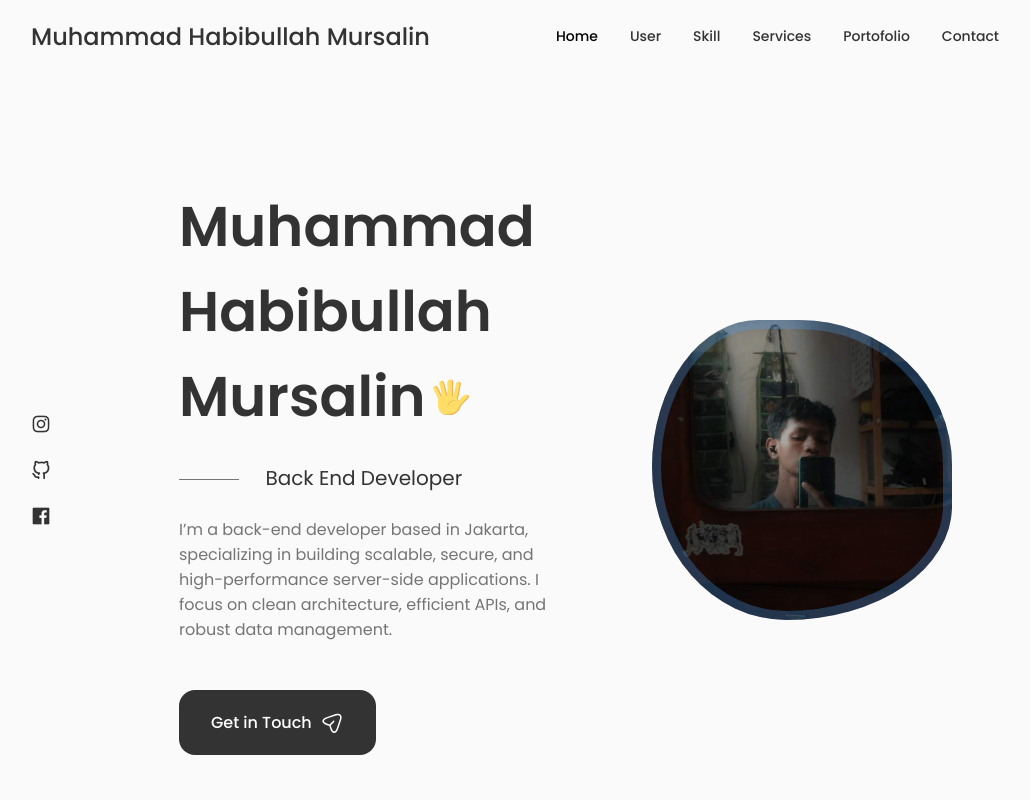
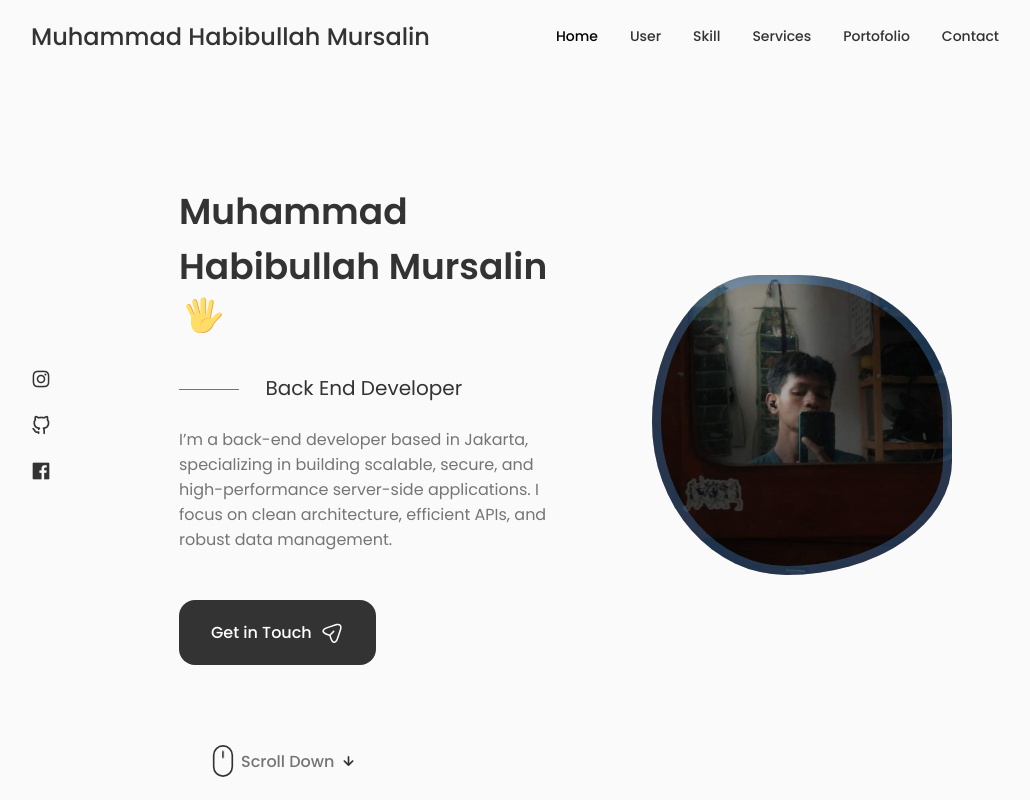
Before and after one commit to cinosjuhchi/porto-cino, a React (Create React App) app: page / in a window 1280 px wide. Shown: the top 800 px of the page, without its empty margins (125-1155 px from the left). Built offline with nearby package versions, Linux system fonts and the light colour scheme; a web font is replaced by a local one.

Commit message:
final update

```diff
--- a/src/components/home/home.css
+++ b/src/components/home/home.css
@@ -26,7 +26,7 @@
 }
 
 .home__title{
-    font-size: var(--big-font-size);
+    font-size: var(--h1-font-size);
     margin-bottom: var(--mb-1-5);
 }
 
```
